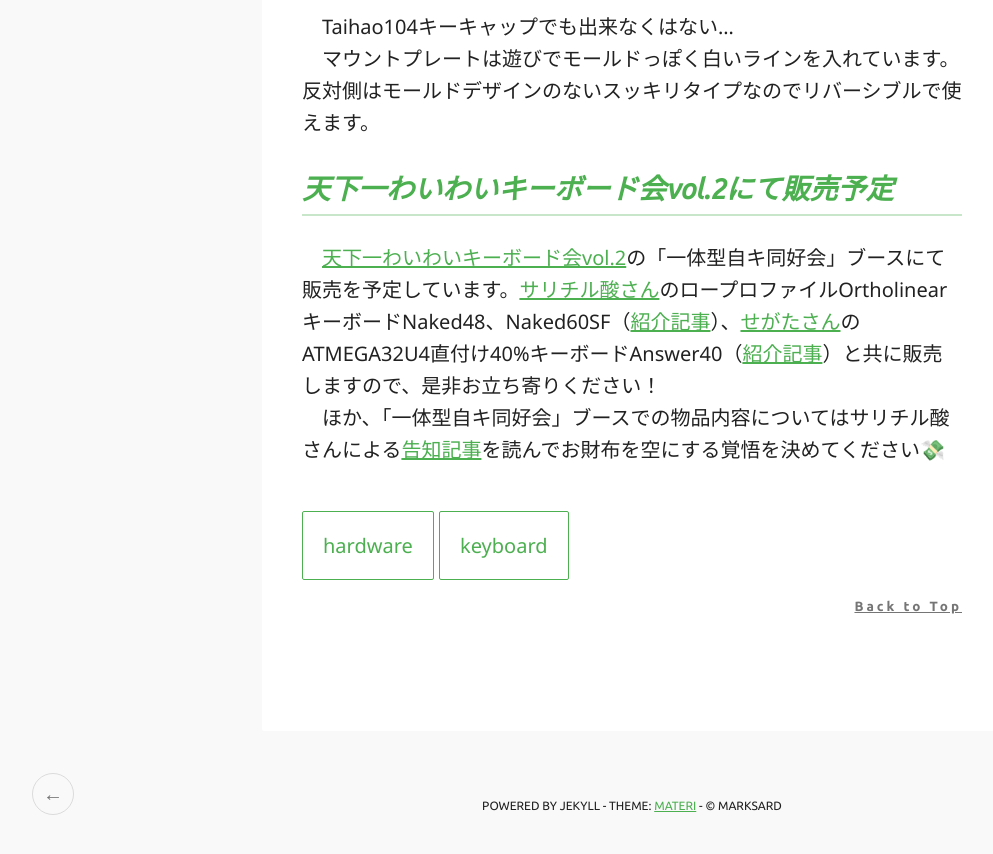
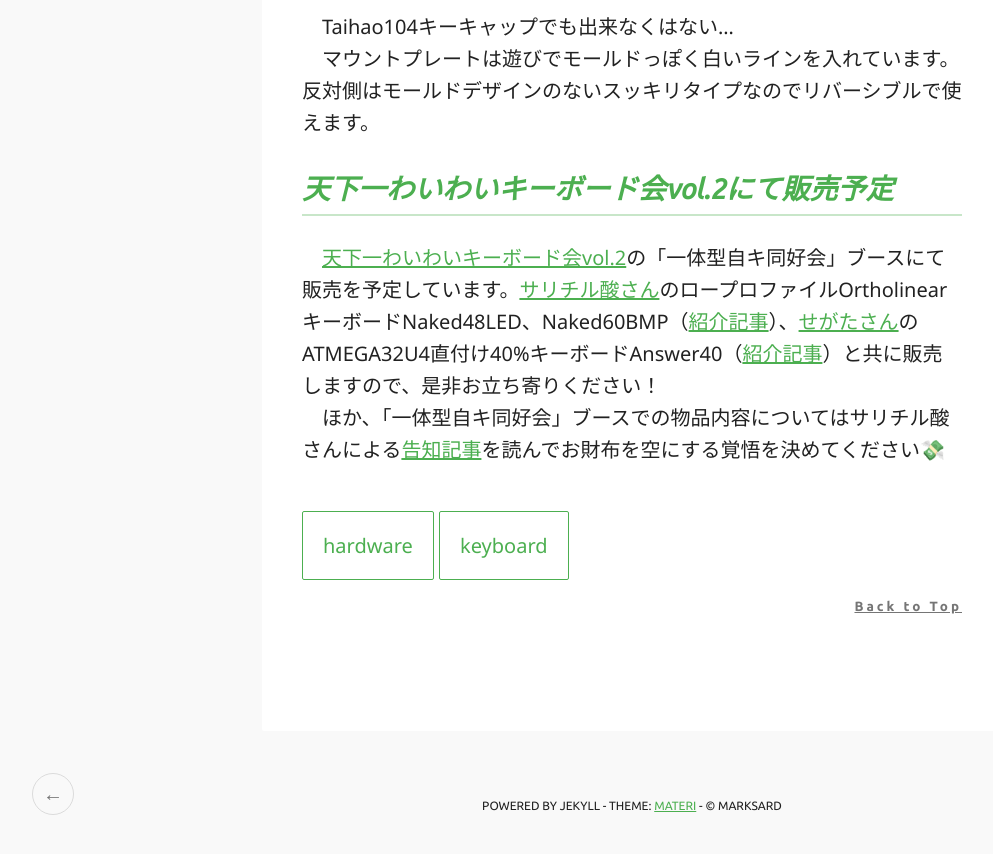
Before and after one commit to marksard/marksard.github.io, a Jekyll site: the page built from _posts/2019-04-25-about-treadstone32.markdown, in a window 1280 px wide and 900 px high, scrolled down 8467 px, cut to the strip 45-899 px from the top of the window. Shown: the whole strip, without its empty margins (8-1001 px from the left). Built offline with Jekyll 4.4.1, drawn with Linux system fonts in a browser that asks for light colours; some web fonts are replaced.

Commit message:
[update]

```diff
--- a/_posts/2019-04-25-about-treadstone32.markdown
+++ b/_posts/2019-04-25-about-treadstone32.markdown
@@ -100,5 +100,5 @@
 
 ## 天下一わいわいキーボード会vol.2にて販売予定
 
-　[天下一わいわいキーボード会vol.2](https://tenkey.connpass.com/event/126481/)の「一体型自キ同好会」ブースにて販売を予定しています。[サリチル酸さん](https://twitter.com/salicylic_acid3)のロープロファイルOrtholinearキーボードNaked48、Naked60SF（[紹介記事](https://salicylic-acid3.hatenablog.com/entry/naked48led-concept)）、[せがたさん](https://twitter.com/keyaki_namiki)のATMEGA32U4直付け40%キーボードAnswer40（[紹介記事](https://keyaki-namiki.hatenablog.jp/entry/20190409/1554808244)）と共に販売しますので、是非お立ち寄りください！
+　[天下一わいわいキーボード会vol.2](https://tenkey.connpass.com/event/126481/)の「一体型自キ同好会」ブースにて販売を予定しています。[サリチル酸さん](https://twitter.com/salicylic_acid3)のロープロファイルOrtholinearキーボードNaked48LED、Naked60BMP（[紹介記事](https://salicylic-acid3.hatenablog.com/entry/naked48led-concept)）、[せがたさん](https://twitter.com/keyaki_namiki)のATMEGA32U4直付け40%キーボードAnswer40（[紹介記事](https://keyaki-namiki.hatenablog.jp/entry/20190409/1554808244)）と共に販売しますので、是非お立ち寄りください！
 　ほか、「一体型自キ同好会」ブースでの物品内容についてはサリチル酸さんによる[告知記事](https://salicylic-acid3.hatenablog.com/entry/tenkey-vol2-entry)を読んでお財布を空にする覚悟を決めてください💸
```
